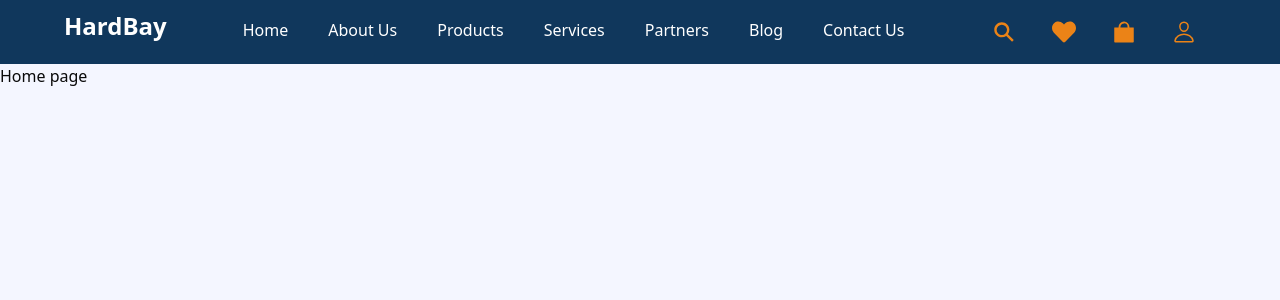
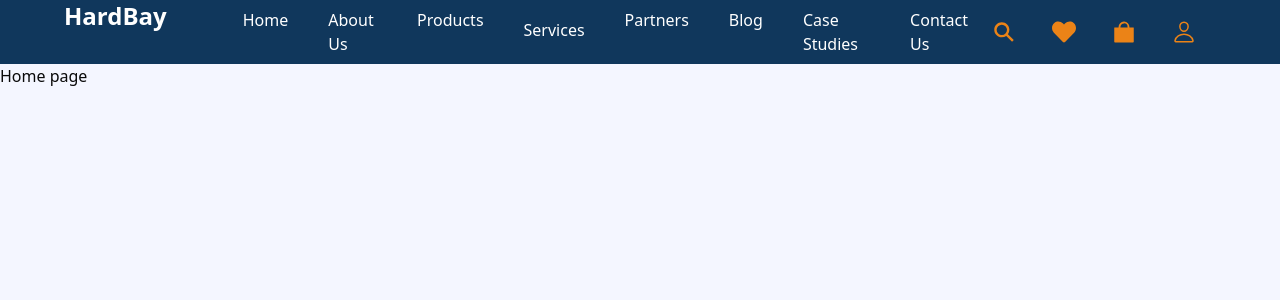
Before and after one commit to Sazzad-Hosen-Mahim/hardbay, a React (Vite) app: page / in a window 1280 px wide. Shown: the top 300 px of the page. Built offline with nearby package versions, Linux system fonts and the light colour scheme.

Commit message:
product details page added

```diff
--- a/src/Layout/Navbar.tsx
+++ b/src/Layout/Navbar.tsx
@@ -103,6 +103,13 @@ const Navbar: React.FC = () => {
                 className="relative group text-white hover:text-primary-orange  px-3 py-2 rounded-md text-md font-medium"
               >
                 Blog
+                <span className="absolute left-0 bottom-0 w-full h-[2px] bg-primary-orange transform scale-x-0 origin-center transition-transform duration-300 group-hover:scale-x-100" />
+              </Link>
+              <Link
+                to="/case-studies"
+                className="relative group text-white hover:text-primary-orange  px-3 py-2 rounded-md text-md font-medium"
+              >
+                Case Studies
                 <span className="absolute left-0 bottom-0 w-full h-[2px] bg-primary-orange transform scale-x-0 origin-center transition-transform duration-300 group-hover:scale-x-100" />
               </Link>
               <Link
--- /dev/null
+++ b/src/pages/ProductDetails.tsx
@@ -0,0 +1,10 @@
+import { useParams } from "react-router-dom";
+
+const ProductDetails = () => {
+  const { id } = useParams();
+  console.log(id);
+
+  return <div>ProductDetails</div>;
+};
+
+export default ProductDetails;
--- a/src/pages/Service/GpuRental.tsx
+++ b/src/pages/Service/GpuRental.tsx
@@ -1,4 +1,10 @@
+import { useContext } from "react";
+import { ViewContext } from "./ServiceLayout";
+import { products } from "@/lib/productsData";
+
 const GpuRental = () => {
+  const { currentView } = useContext(ViewContext);
+  const serverProducts = products.filter((p) => p.category === "server");
   return <div>GpuRental</div>;
 };
 
```
Also changed, not shown: src/routes/Routes.tsx (+8 -3 lines).
